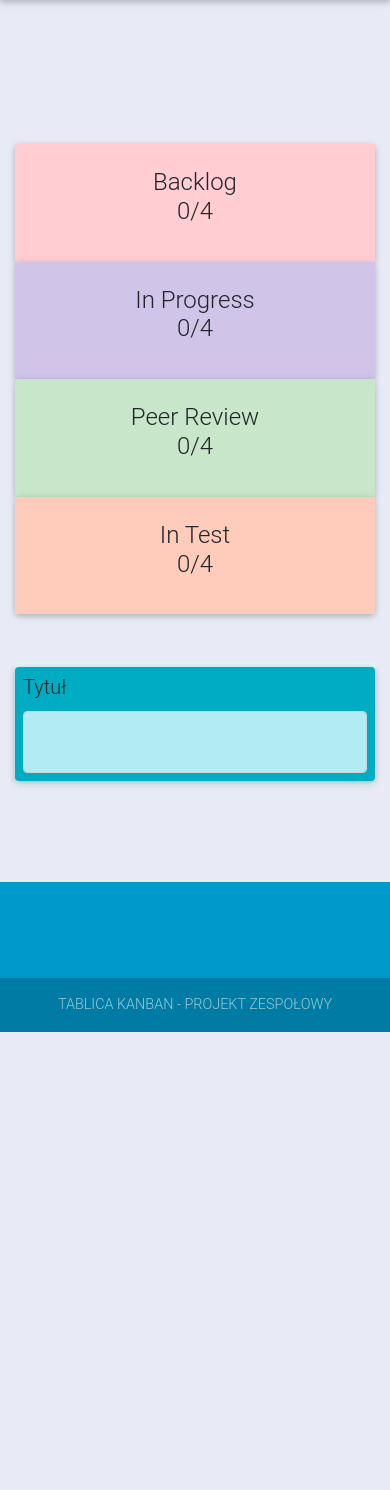
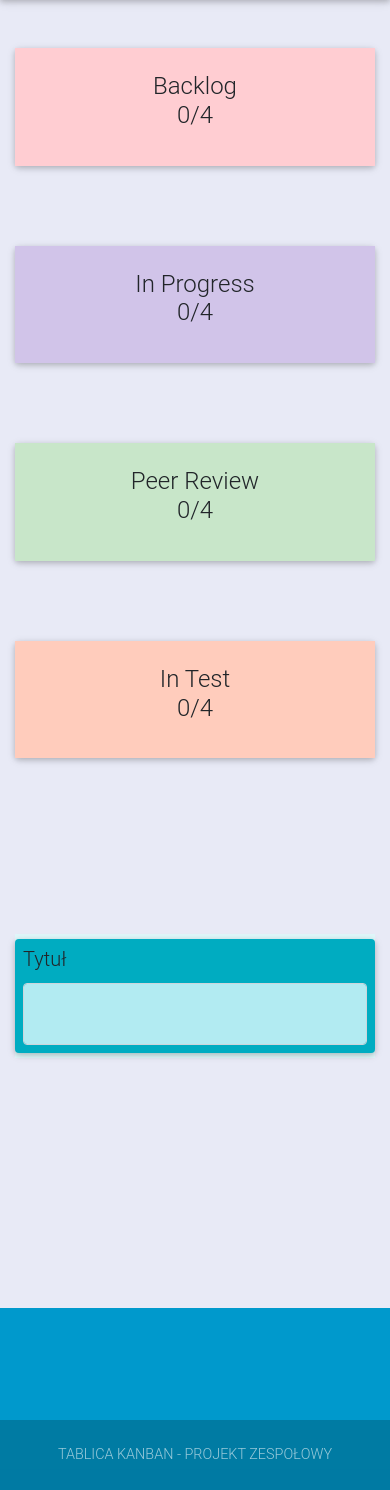
Before and after one commit to CezaryDobrenko/ajronn.github.io, a PHP site: page / in a window 390 px wide. Shown: the part 56-1546 px from the top of the page. Before the commit the page ends 1088 px from the top, so only its background shows below. Run offline with PHP 8.4, Linux system fonts and the light colour scheme; some libraries are stand-ins or nearby versions.

Commit message:
responsivity fix v5, card&footer fix

```diff
--- a/index.html
+++ b/index.html
@@ -72,10 +72,10 @@
 
 <!-- MAIN -->
 <section ondrop="makenote()">
-    <div class="container-fluid py-5 my-5 ">
-        <div class="lists">
+    <div class="container-fluid mb-5">
+        <div class="lists mb-5">
             <div class="row flex-row flex-sm-nowrap py-5">
-                <div class="col-sm-4 col-md-3 backlog" id="0">
+                <div class="col-sm-3 col-md-3 backlog list" id="0">
 					<div class="card">
                         <div class="card-block red lighten-4 py-3">
                             <h4 class="card-title text-center py-2 ">Backlog<div id="counterb">0/4</div></h4>
@@ -85,7 +85,7 @@
                         </div>
                     </div>
                 </div>
-                <div class="col-sm-4 col-md-3 inprogress" id="1">
+                <div class="col-sm-3 col-md-3 inprogress list" id="1">
 
                     <div class="card">
                         <div class="card-block deep-purple lighten-4 py-3">
@@ -97,7 +97,7 @@
                     </div>
 
                 </div>
-                <div class="col-sm-4 col-md-3 peerreview" id="2">
+                <div class="col-sm-3 col-md-3 peerreview list" id="2">
                     <div class="card">
                         <div class="card-block green lighten-4 py-3">
                             <h4 class="card-title text-center py-2">Peer Review<div id="counterp">0/4</div></h4>
@@ -107,7 +107,7 @@
                         </div>
                     </div>
                 </div>
-                <div class="col-sm-4 col-md-3 intest" id="3">
+                <div class="col-sm-3 col-md-3 intest list" id="3">
                     <div class="card">
                         <div class="card-block deep-orange lighten-4 py-3">
                             <h4 class="card-title text-center py-2">In Test<div id="counterin">0/4</div></h4>
@@ -138,7 +138,7 @@
 <footer class="page-footer font-small info-color-dark darken-3">
     <div class="container">
         <div class="row">
-            <div class="col-md-12 py-5">
+            <div class="col-md-12 py-5 mt-3">
 				<!-- SOCIAL MEDIA
                 <div class="mb-5 flex-center">
                     <a class="fb-ic">
@@ -158,7 +158,7 @@
             </div>
         </div>
     </div>
-    <div class="footer-copyright text-center py-3">TABLICA KANBAN - PROJEKT ZESPOŁOWY</div>
+    <div class="footer-copyright text-center py-4">TABLICA KANBAN - PROJEKT ZESPOŁOWY</div>
 </footer>
 <!-- FOOTER -->
 <script src="main.js"></script>
--- a/mainstyle.css
+++ b/mainstyle.css
@@ -2,9 +2,9 @@
 {
 	width: 100%;
 	height: auto;
-	background-color: #cccccc;
 
 }
+
 
 .stickynote
 {
@@ -74,9 +74,20 @@ textarea:focus
 	overflow: hidden;
 }
 
-footer
-{
+.list{
+	margin-bottom: 80px;
+}
+
+.page-footer {
 	position: relative;
+	width: 100%;
+	margin-top: 250px;
+}
+
+@media only screen and (max-width: 770px) {
+	.list{
+		width: 100%;
+	}
 }
 
 @media only screen and (max-width: 575px) {
```
